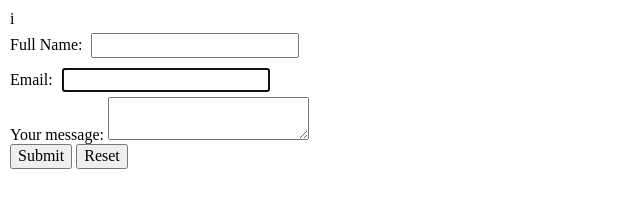
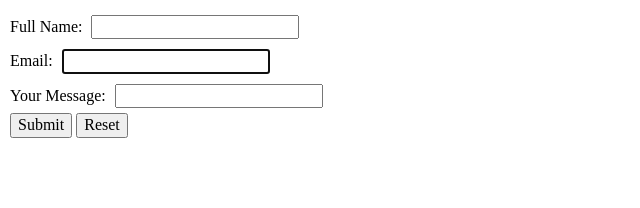
Before and after one commit to ArtfullyAdonica/HTMLFORMS, a plain HTML site: page index.html in a window 1280 px wide. Shown: the whole page, without its empty margins (0-640 px from the left). Drawn offline with nearby package versions, Linux system fonts and the light colour scheme.

Commit message:
Update index.html

```diff
--- a/index.html
+++ b/index.html
@@ -1,4 +1,4 @@
-i<!DOCTYPE html>
+<!DOCTYPE html>
 <html>
   <head>
     <meta charset="utf-8" />
@@ -32,14 +32,15 @@ i<!DOCTYPE html>
         </div>
 
         <div>
-          <label for="form-message">Your message:</label>
-          <textarea
-            id="form-message"
-            name="message"
+          <label for="message">Your Message:</label>
+          <input
+            id="message"
+            type="text"
+            name="your-message"
             autofocus="on"
+            maxlength="5"
             required
-            maxlength="200"
-          ></textarea>
+          />
         </div>
 
         <button type="submit">Submit</button>
```
